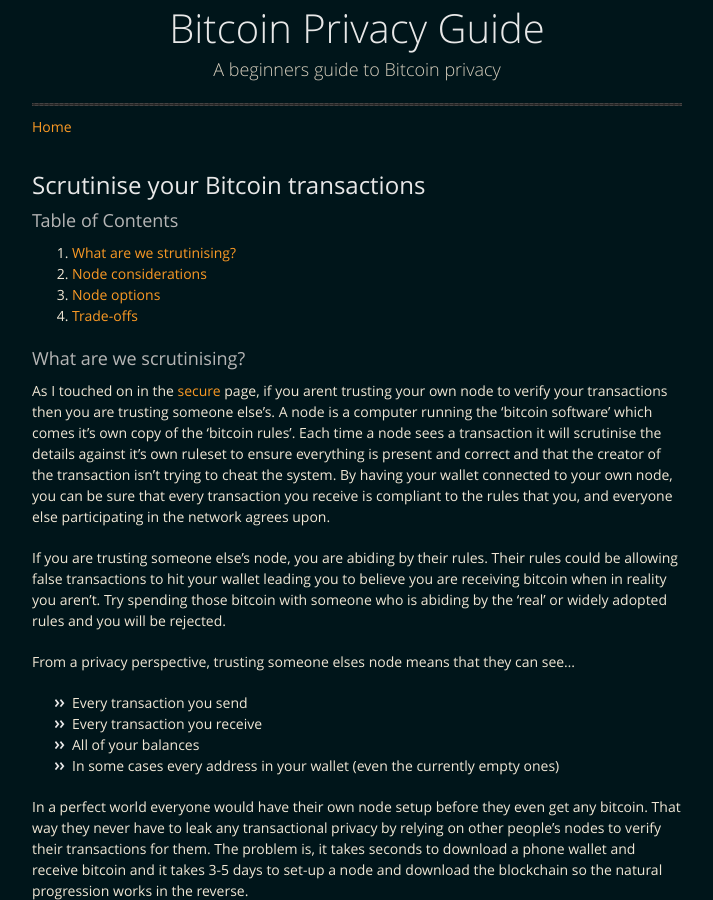
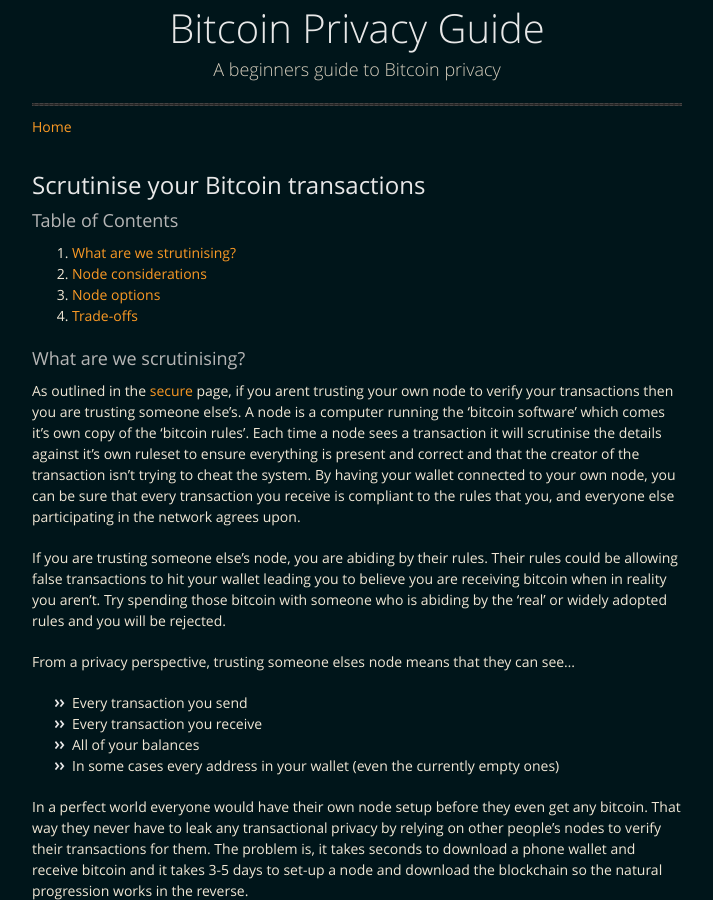
Before and after one commit to BitcoinQnA/BitcoinPrivacyGuide, a Jekyll site: the page built from scrutinise.md, in a window 1280 px wide and 900 px high. Shown: the whole window, without its empty margins (283-996 px from the left). Built offline with Jekyll 4.4.1, drawn with Linux system fonts in a browser that asks for light colours.

Commit message:
Update scrutinise.md

```diff
--- a/scrutinise.md
+++ b/scrutinise.md
@@ -15,7 +15,7 @@ layout: default
 
 ### What are we scrutinising?
 
-As I touched on in the [secure](https://bitcoinprivacy.guide/secure.html) page, if you arent trusting your own node to verify your transactions then you are trusting someone else's. A node is a computer running the 'bitcoin software' which comes it's own copy of the 'bitcoin rules'. Each time a node sees a transaction it will scrutinise the details against it's own ruleset to ensure everything is present and correct and that the creator of the transaction isn't trying to cheat the system. By having your wallet connected to your own node, you can be sure that every transaction you receive is compliant to the rules that you, and everyone else participating in the network agrees upon.
+As outlined in the [secure](https://bitcoinprivacy.guide/secure.html) page, if you arent trusting your own node to verify your transactions then you are trusting someone else's. A node is a computer running the 'bitcoin software' which comes it's own copy of the 'bitcoin rules'. Each time a node sees a transaction it will scrutinise the details against it's own ruleset to ensure everything is present and correct and that the creator of the transaction isn't trying to cheat the system. By having your wallet connected to your own node, you can be sure that every transaction you receive is compliant to the rules that you, and everyone else participating in the network agrees upon.
 
 If you are trusting someone else's node, you are abiding by their rules. Their rules could be allowing false transactions to hit your wallet leading you to believe you are receiving bitcoin when in reality you aren't. Try spending those bitcoin with someone who is abiding by the 'real' or widely adopted rules and you will be rejected.
 
```
